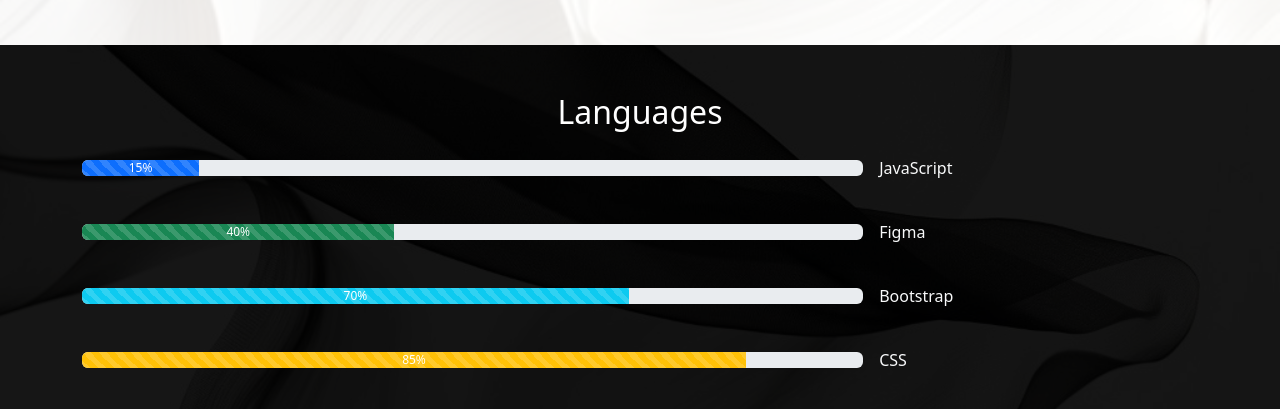
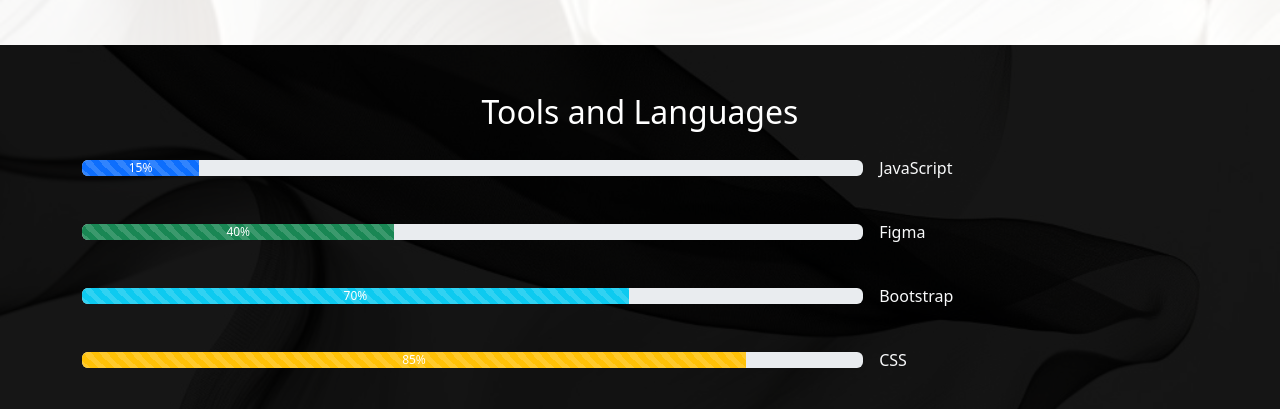
Before and after one commit to Zion-Naluwooza/PersonalPortfolio, a plain HTML site: page about.html in a window 1280 px wide. Shown: the part 385-794 px from the top of the page. Drawn offline with nearby package versions, Linux system fonts and the light colour scheme.

Commit message:
about update

```diff
--- a/about.html
+++ b/about.html
@@ -336,7 +336,7 @@
   <!-- skills section -->
   <section id="projects" class="projects py-5 bg-dark">
     <div class="container">
-      <h2 class="text-center text-white mb-4">Languages</h2>
+      <h2 class="text-center text-white mb-4">Tools and Languages</h2>
       <div class="row g-4">
 
         <div class="d-flex align-items-center mb-3">
```
